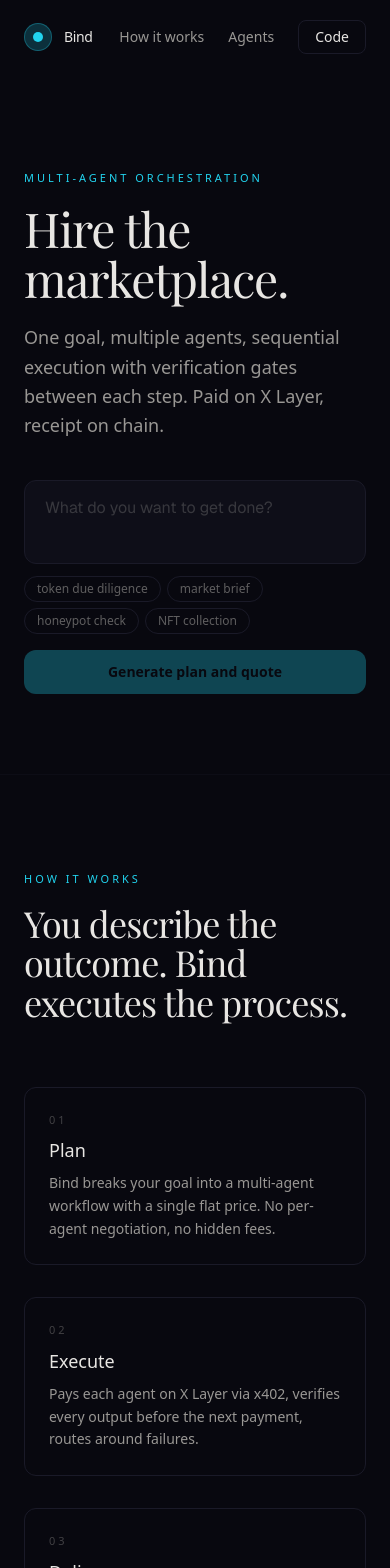
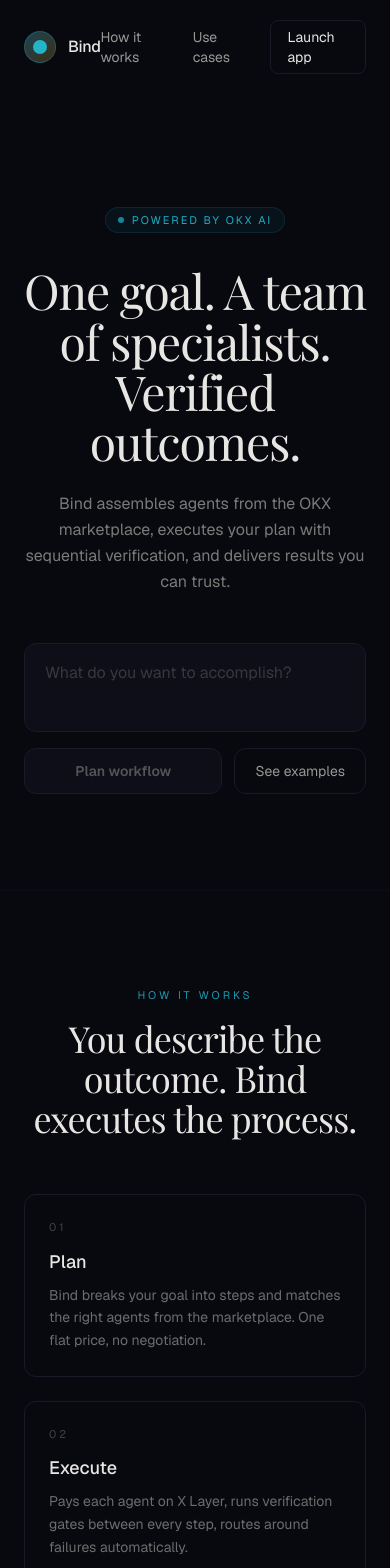
Before and after one commit to jenzylove/bind-frontend, a Next.js app: page / in a window 390 px wide. Shown: the top 1568 px of the page. Built offline with nearby package versions, Linux system fonts and the light colour scheme; a web font is replaced by a local one.

Commit message:
landing: complete redesign — minimal, clean, premium
Hero with serif headline, input as primary CTA, 3-step How it works,
6 use case cards, gold accent added to avatar, OKX badge, footer.
Landing page is the product, not a pitch.

```diff
--- a/src/app/page.tsx
+++ b/src/app/page.tsx
@@ -3,338 +3,231 @@
 import { useState } from "react";
 import { motion } from "motion/react";
 
-type Plan = {
-  planId: string;
-  steps: { step: number; agentName: string; serviceName: string; fee: number }[];
-  total: number;
-};
-
-type Execution = {
-  executionId: string;
-  status: "completed" | "partial" | "failed";
-  stepResults: { step: number; agentName: string; status: string }[];
-  totalPaid: number;
-};
-
-const SAMPLE_GOALS = [
-  "token due diligence",
-  "market brief",
-  "honeypot check",
-  "NFT collection",
+const USE_CASES = [
+  { emoji: "🎨", title: "NFT Collection", desc: "Generate art, metadata, deploy, mint, and launch in one mission." },
+  { emoji: "📄", title: "Smart Contract", desc: "Design, audit, deploy, and verify a contract end to end." },
+  { emoji: "📊", title: "Market Research", desc: "Gather on-chain data, social sentiment, and market intelligence." },
+  { emoji: "📱", title: "Web App", desc: "Design, build, deploy frontends with specialized builder agents." },
+  { emoji: "📈", title: "Marketing", desc: "Campaign strategy, content creation, and publication across channels." },
+  { emoji: "⚡", title: "Custom Mission", desc: "Describe what you need. Bind finds the right agents for that goal." },
 ];
 
-export default function Home() {
+export default function Landing() {
   const [goal, setGoal] = useState("");
-  const [plan, setPlan] = useState<Plan | null>(null);
-  const [execution, setExecution] = useState<Execution | null>(null);
-  const [loading, setLoading] = useState<"plan" | "execute" | null>(null);
-
-  const handleGeneratePlan = async () => {
-    if (!goal.trim()) return;
-    setLoading("plan");
-    setExecution(null);
-    try {
-      const res = await fetch("https://bind-production-f593.up.railway.app/bind/plan", {
-        method: "POST",
-        headers: { "Content-Type": "application/json" },
-        body: JSON.stringify({ goal: goal.trim() }),
-      });
-      const data = await res.json();
-      setPlan({
-        planId: data.plan.planId,
-        steps: data.plan.steps.map((s: any) => ({
-          step: s.step,
-          agentName: s.agent.name,
-          serviceName: s.agent.serviceName,
-          fee: s.agent.feeAmount,
-        })),
-        total: data.plan.totalPriceUsdt,
-      });
-    } catch {
-      /* demo */
-    } finally {
-      setLoading(null);
-    }
-  };
-
-  const handleExecute = async () => {
-    if (!plan) return;
-    setLoading("execute");
-    try {
-      const res = await fetch("https://bind-production-f593.up.railway.app/bind/execute", {
-        method: "POST",
-        headers: { "Content-Type": "application/json" },
-        body: JSON.stringify({ planId: plan.planId }),
-      });
-      const data = await res.json();
-      setExecution({
-        executionId: data.executionId || "-",
-        status: data.status,
-        stepResults: data.stepResults.map((r: any) => ({
-          step: r.step,
-          agentName: r.agentName,
-          status: r.status === "passed" ? "passed" : "failed",
-        })),
-        totalPaid: data.totalPaid || plan.total,
-      });
-    } catch {
-      /* demo */
-    } finally {
-      setLoading(null);
-    }
-  };
-
-  const agents = [
-    { name: "CertiK", cat: "Security", price: "0.001", color: "from-cyan to-blue-400" },
-    { name: "Sentiment Oracle", cat: "Sentiment", price: "0.10", color: "from-violet-400 to-purple-500" },
-    { name: "Predexon", cat: "Market Data", price: "0.01", color: "from-emerald-400 to-teal-500" },
-    { name: "Fan Token Intel", cat: "Market Regime", price: "0.02", color: "from-amber-400 to-orange-500" },
-  ];
 
   return (
-    <main className="min-h-[100dvh]">
+    <main className="min-h-[100dvh] bg-navy text-ivory font-sans">
+      {/* header */}
       <header className="flex items-center justify-between px-6 py-5 max-w-6xl mx-auto">
         <div className="flex items-center gap-3">
-          <div className="w-7 h-7 rounded-full bg-cyan/20 border border-cyan/30 flex items-center justify-center">
-            <div className="w-2.5 h-2.5 rounded-full bg-cyan" />
+          <div className="w-8 h-8 rounded-full bg-gradient-to-br from-cyan/30 to-amber-400/20 border border-cyan/20 flex items-center justify-center overflow-hidden">
+            <div className="w-3.5 h-3.5 rounded-full bg-cyan/80" />
           </div>
-          <span className="text-sm font-medium text-ivory tracking-tight">Bind</span>
+          <span className="text-base font-medium text-ivory tracking-tight">Bind</span>
         </div>
         <nav className="flex items-center gap-6 text-sm text-ivory-muted">
           <a href="#how" className="hover:text-ivory transition-colors">How it works</a>
-          <a href="#agents" className="hover:text-ivory transition-colors">Agents</a>
+          <a href="#use-cases" className="hover:text-ivory transition-colors">Use cases</a>
           <a
-            href="https://github.com/jenzylove/bind"
-            className="px-4 py-1.5 rounded-lg border border-navy-border text-ivory hover:border-cyan/30 hover:text-cyan transition-all"
+            href="https://bind-frontend.vercel.app"
+            className="px-4 py-1.5 rounded-lg border border-navy-border text-ivory hover:border-cyan/40 hover:text-cyan transition-all text-sm"
           >
-            Code
+            Launch app
           </a>
         </nav>
       </header>
 
-      <section className="px-6 pt-24 pb-20 max-w-6xl mx-auto">
-        <div className="grid lg:grid-cols-2 gap-16 items-center">
-          <div>
+      {/* hero */}
+      <section className="px-6 pt-28 pb-24 max-w-4xl mx-auto">
         <motion.div
-              initial={{ opacity: 0, y: 20 }}
+          initial={{ opacity: 0, y: 24 }}
           animate={{ opacity: 1, y: 0 }}
-              transition={{ duration: 0.6, ease: [0.16, 1, 0.3, 1] }}
+          transition={{ duration: 0.7, ease: [0.16, 1, 0.3, 1] }}
+          className="text-center"
         >
-              <p className="text-[11px] tracking-[3px] uppercase text-cyan mb-4">Multi-agent orchestration</p>
-              <h1 className="font-serif text-5xl md:text-6xl lg:text-7xl leading-[1.05] tracking-tight text-ivory">
-                Hire the marketplace.
+          <div className="inline-flex items-center gap-2 px-3 py-1 rounded-full bg-cyan/5 border border-cyan/10 text-[11px] tracking-[2px] uppercase text-cyan/80 mb-8">
+            <span className="w-1.5 h-1.5 rounded-full bg-cyan/60" />
+            Powered by OKX AI
+          </div>
+
+          <h1 className="font-serif text-5xl md:text-7xl leading-[1.05] tracking-tight text-ivory max-w-3xl mx-auto">
+            One goal. A team of specialists. Verified outcomes.
           </h1>
-              <p className="text-lg text-ivory-muted leading-relaxed mt-5 max-w-md">
-                One goal, multiple agents, sequential execution with verification
-                gates between each step. Paid on X Layer, receipt on chain.
+
+          <p className="text-base md:text-lg text-ivory-muted/80 leading-relaxed mt-6 max-w-xl mx-auto">
+            Bind assembles agents from the OKX marketplace, executes your plan with sequential verification, and delivers results you can trust.
           </p>
         </motion.div>
 
         <motion.div
           initial={{ opacity: 0, y: 16 }}
           animate={{ opacity: 1, y: 0 }}
-              transition={{ duration: 0.6, delay: 0.2, ease: [0.16, 1, 0.3, 1] }}
-              className="mt-10"
+          transition={{ duration: 0.6, delay: 0.25, ease: [0.16, 1, 0.3, 1] }}
+          className="max-w-xl mx-auto mt-12"
         >
-              <div className="bg-navy-light border border-navy-border rounded-xl px-5 py-3.5 transition-colors focus-within:border-cyan/20">
+          <div className="bg-navy-light border border-navy-border rounded-xl px-5 py-4 transition-colors focus-within:border-cyan/30">
             <textarea
               value={goal}
               onChange={(e) => setGoal(e.target.value)}
-                  placeholder="What do you want to get done?"
+              placeholder="What do you want to accomplish?"
               className="w-full bg-transparent border-none text-ivory text-base outline-none resize-none min-h-[48px] font-sans leading-relaxed placeholder:text-ivory-muted/30"
               rows={1}
             />
           </div>
-              <div className="flex gap-1.5 flex-wrap mt-3">
-                {SAMPLE_GOALS.map((g) => (
-                  <button
-                    key={g}
-                    onClick={() => setGoal(g)}
-                    className="text-xs px-3 py-1 rounded-full border border-navy-border text-ivory-muted/60 hover:border-cyan/30 hover:text-cyan transition-all"
+          <div className="flex items-center gap-3 mt-4">
+            <a
+              href={goal.trim() ? `https://bind-frontend.vercel.app?goal=${encodeURIComponent(goal.trim())}` : "#"}
+              className={`flex-1 py-3 rounded-xl text-sm font-semibold text-center transition-all active:scale-[0.98] ${
+                goal.trim()
+                  ? "bg-cyan text-navy hover:bg-cyan/90"
+                  : "bg-navy-light border border-navy-border text-ivory-muted/50"
+              }`}
             >
-                    {g}
-                  </button>
-                ))}
-              </div>
-              <button
-                onClick={handleGeneratePlan}
-                disabled={!goal.trim() || loading === "plan"}
-                className="w-full mt-4 py-3 rounded-xl bg-cyan text-navy font-semibold text-sm hover:bg-cyan/90 transition-all disabled:opacity-30 disabled:cursor-not-allowed active:scale-[0.98]"
+              Plan workflow
+            </a>
+            <a
+              href="#use-cases"
+              className="px-5 py-3 rounded-xl text-sm text-ivory-muted border border-navy-border hover:border-cyan/30 hover:text-cyan transition-all"
             >
-                {loading === "plan" ? "Planning..." : "Generate plan and quote"}
-              </button>
-            </motion.div>
-          </div>
-
-          <motion.div
-            initial={{ opacity: 0, x: 30 }}
-            animate={{ opacity: 1, x: 0 }}
-            transition={{ duration: 0.7, delay: 0.3, ease: [0.16, 1, 0.3, 1] }}
-            className="hidden lg:block"
-          >
-            <div className="bg-navy-light border border-navy-border rounded-2xl p-6">
-              <p className="text-[11px] tracking-[2px] uppercase text-ivory-muted/50 mb-5">Execution pipeline</p>
-              <div className="space-y-3">
-                {agents.map((a, i) => (
-                  <div key={a.name}>
-                    <div className="flex items-center gap-4 p-3 rounded-lg bg-navy/50 border border-navy-border/50">
-                      <div className={`w-2 h-2 rounded-full bg-gradient-to-br ${a.color}`} />
-                      <div className="flex-1 min-w-0">
-                        <p className="text-sm font-medium text-ivory">{a.name}</p>
-                        <p className="text-xs text-ivory-muted/60">{a.cat}</p>
-                      </div>
-                      <p className="text-xs font-mono text-ivory-muted">{a.price} USDT</p>
-                    </div>
-                    {i < agents.length - 1 && (
-                      <div className="flex justify-center py-0.5">
-                        <svg width="12" height="12" viewBox="0 0 12 12" fill="none" className="text-navy-border">
-                          <path d="M6 2v8M3 7l3 3 3-3" stroke="currentColor" strokeWidth="1.5" strokeLinecap="round" strokeLinejoin="round"/>
-                        </svg>
-                      </div>
-                    )}
-                  </div>
-                ))}
-              </div>
-              <div className="mt-4 pt-4 border-t border-navy-border/50 flex items-center justify-between">
-                <p className="text-xs text-ivory-muted/50">Verification gate between each step</p>
-                <p className="text-xs font-mono text-cyan">~0.131 USDT total</p>
-              </div>
+              See examples
+            </a>
           </div>
         </motion.div>
-        </div>
       </section>
 
-      {plan && (
-        <motion.section
-          initial={{ opacity: 0, y: 30 }}
-          animate={{ opacity: 1, y: 0 }}
-          transition={{ duration: 0.5, ease: [0.16, 1, 0.3, 1] }}
-          className="px-6 pb-32 max-w-2xl mx-auto"
-        >
-          <div className="flex items-center justify-between bg-navy-light border border-navy-border rounded-xl px-5 py-4 mb-6">
-            <div>
-              <p className="text-xs text-ivory-muted">Estimated total</p>
-              <p className="text-3xl font-semibold text-cyan tracking-tight mt-0.5">
-                {plan.total.toFixed(3)}{" "}
-                <span className="text-sm font-normal text-ivory-muted">USDT</span>
-              </p>
-            </div>
-            <div className="text-right">
-              <p className="text-xs text-ivory-muted">{plan.steps.length} agents</p>
-              <p className="text-xs text-cyan/70 mt-0.5">verification gates active</p>
-            </div>
-          </div>
-
-          <div className="space-y-1.5">
-            {plan.steps.map((step, i) => (
-              <div key={step.step}>
-                <div className="flex items-center gap-4 bg-navy-light border border-navy-border rounded-lg px-4 py-3.5 hover:border-cyan/10 transition-colors">
-                  <div className="w-7 h-7 rounded-full bg-navy-border flex items-center justify-center text-xs font-semibold text-ivory-muted shrink-0">
-                    {step.step}
-                  </div>
-                  <div className="flex-1 min-w-0">
-                    <p className="text-sm font-medium text-ivory">{step.agentName}</p>
-                    <p className="text-xs text-ivory-muted truncate">{step.serviceName}</p>
-                  </div>
-                  <p className="text-sm font-medium text-cyan">{step.fee.toFixed(3)}</p>
-                </div>
-                {i < plan.steps.length - 1 && (
-                  <div className="flex justify-center py-1 gap-2 items-center">
-                    <span className="text-[10px] uppercase tracking-wider text-ivory-muted/30">verify</span>
-                    <svg width="8" height="8" viewBox="0 0 8 8" fill="none" className="text-navy-border">
-                      <path d="M4 0v8M2 6l2 2 2-2" stroke="currentColor" strokeWidth="1.5" strokeLinecap="round" strokeLinejoin="round"/>
-                    </svg>
-                  </div>
-                )}
-              </div>
-            ))}
-          </div>
-
-          {!execution && (
-            <button
-              onClick={handleExecute}
-              disabled={loading === "execute"}
-              className="w-full mt-6 py-3.5 rounded-xl bg-cyan text-navy font-semibold text-sm hover:bg-cyan/90 transition-all disabled:opacity-30 disabled:cursor-not-allowed active:scale-[0.98]"
-            >
-              {loading === "execute" ? "Executing, paying agents sequentially..." : "Execute and pay agents"}
-            </button>
-          )}
-
-          {execution && (
+      {/* How it works — 3 steps */}
+      <section id="how" className="px-6 py-24 max-w-5xl mx-auto border-t border-navy-border/30">
         <motion.div
           initial={{ opacity: 0, y: 20 }}
-              animate={{ opacity: 1, y: 0 }}
-              transition={{ duration: 0.4 }}
-              className="mt-8 bg-navy-light border border-navy-border rounded-xl overflow-hidden"
+          whileInView={{ opacity: 1, y: 0 }}
+          viewport={{ once: true }}
+          transition={{ duration: 0.5, ease: [0.16, 1, 0.3, 1] }}
         >
-              <div className="flex items-center justify-between px-5 py-4 border-b border-navy-border">
-                <p className="text-sm font-medium text-ivory">Execution complete</p>
-                <span className="text-[11px] font-semibold px-2.5 py-1 rounded-full bg-cyan-dim text-cyan border border-cyan-border">
-                  {execution.stepResults.filter(r => r.status === "passed").length}/{execution.stepResults.length} passed
-                </span>
-              </div>
-              {execution.stepResults.map((sr) => (
-                <div key={sr.step} className="flex items-center justify-between px-5 py-3 border-b border-navy-border/50 last:border-b-0">
-                  <p className="text-sm text-ivory/80">{sr.agentName}</p>
-                  <span className={sr.status === "passed" ? "text-cyan" : "text-red-400"}>
-                    {sr.status === "passed" ? "verified" : "failed"}
-                  </span>
-                </div>
-              ))}
-              <div className="px-5 py-3 bg-navy/50 flex items-center justify-between text-xs text-ivory-muted">
-                <span>{execution.executionId.slice(0, 8)}</span>
-                <span>{execution.totalPaid.toFixed(3)} USDT settled</span>
-              </div>
-            </motion.div>
-          )}
-        </motion.section>
-      )}
-
-      <section id="how" className="px-6 py-24 max-w-6xl mx-auto border-t border-navy-border/30">
-        <div className="max-w-2xl">
-          <p className="text-[11px] tracking-[3px] uppercase text-cyan mb-4">How it works</p>
-          <h2 className="font-serif text-4xl md:text-5xl leading-[1.1] tracking-tight text-ivory">
+          <p className="text-[11px] tracking-[3px] uppercase text-cyan/70 mb-4 text-center">
+            How it works
+          </p>
+          <h2 className="font-serif text-4xl md:text-5xl leading-[1.1] tracking-tight text-ivory text-center max-w-xl mx-auto">
             You describe the outcome. Bind executes the process.
           </h2>
-        </div>
-        <div className="grid md:grid-cols-3 gap-8 mt-16">
+        </motion.div>
+
+        <div className="grid md:grid-cols-3 gap-6 mt-14">
           {[
-            { n: "01", t: "Plan", d: "Bind breaks your goal into a multi-agent workflow with a single flat price. No per-agent negotiation, no hidden fees." },
-            { n: "02", t: "Execute", d: "Pays each agent on X Layer via x402, verifies every output before the next payment, routes around failures." },
-            { n: "03", t: "Deliver", d: "Bundles all verified outputs into one deliverable with an on-chain receipt. Three agents, one outcome." },
-          ].map((s) => (
-            <div key={s.n} className="border border-navy-border rounded-xl p-6 hover:border-cyan/10 transition-colors">
-              <p className="text-[11px] tracking-[3px] uppercase text-ivory-muted/40 mb-2">{s.n}</p>
+            {
+              n: "01",
+              t: "Plan",
+              d: "Bind breaks your goal into steps and matches the right agents from the marketplace. One flat price, no negotiation.",
+            },
+            {
+              n: "02",
+              t: "Execute",
+              d: "Pays each agent on X Layer, runs verification gates between every step, routes around failures automatically.",
+            },
+            {
+              n: "03",
+              t: "Deliver",
+              d: "Bundles verified outputs into one deliverable with an on-chain receipt spanning every agent and payment.",
+            },
+          ].map((s, i) => (
+            <motion.div
+              key={s.n}
+              initial={{ opacity: 0, y: 20 }}
+              whileInView={{ opacity: 1, y: 0 }}
+              viewport={{ once: true }}
+              transition={{ duration: 0.5, delay: i * 0.1, ease: [0.16, 1, 0.3, 1] }}
+              className="border border-navy-border rounded-xl p-6 hover:border-cyan/15 transition-colors"
+            >
+              <p className="text-[11px] tracking-[3px] uppercase text-ivory-muted/40 mb-3">{s.n}</p>
               <p className="text-lg font-medium text-ivory mb-2">{s.t}</p>
-              <p className="text-sm text-ivory-muted leading-relaxed">{s.d}</p>
-            </div>
+              <p className="text-sm text-ivory-muted/70 leading-relaxed">{s.d}</p>
+            </motion.div>
           ))}
         </div>
       </section>
 
-      <section id="agents" className="px-6 py-24 max-w-6xl mx-auto border-t border-navy-border/30">
-        <p className="text-[11px] tracking-[3px] uppercase text-cyan mb-4">Agent catalog</p>
-        <h2 className="font-serif text-4xl md:text-5xl leading-[1.1] tracking-tight text-ivory mb-10">
-          Real agents, real endpoints, live on the marketplace.
+      {/* Use cases */}
+      <section id="use-cases" className="px-6 py-24 max-w-5xl mx-auto border-t border-navy-border/30">
+        <motion.div
+          initial={{ opacity: 0, y: 20 }}
+          whileInView={{ opacity: 1, y: 0 }}
+          viewport={{ once: true }}
+          transition={{ duration: 0.5, ease: [0.16, 1, 0.3, 1] }}
+          className="text-center mb-12"
+        >
+          <p className="text-[11px] tracking-[3px] uppercase text-cyan/70 mb-4">
+            Use cases
+          </p>
+          <h2 className="font-serif text-4xl md:text-5xl leading-[1.1] tracking-tight text-ivory">
+            Built for any outcome
           </h2>
-        <div className="grid md:grid-cols-2 gap-4">
-          {agents.map((a) => (
-            <div key={a.name} className="flex items-center gap-4 bg-navy-light border border-navy-border rounded-lg p-4">
-              <div className={`w-10 h-10 rounded-lg bg-gradient-to-br ${a.color} flex items-center justify-center text-navy font-bold text-sm`}>
-                {a.name[0]}
-              </div>
-              <div className="flex-1">
-                <p className="text-sm font-medium text-ivory">{a.name}</p>
-                <p className="text-xs text-ivory-muted">{a.cat}</p>
-              </div>
-              <p className="text-sm font-mono text-cyan">{a.price} USDT</p>
-            </div>
+        </motion.div>
+
+        <div className="grid sm:grid-cols-2 lg:grid-cols-3 gap-4">
+          {USE_CASES.map((uc, i) => (
+            <motion.div
+              key={uc.title}
+              initial={{ opacity: 0, y: 16 }}
+              whileInView={{ opacity: 1, y: 0 }}
+              viewport={{ once: true }}
+              transition={{ duration: 0.4, delay: i * 0.05, ease: [0.16, 1, 0.3, 1] }}
+              className="bg-navy-light border border-navy-border rounded-xl p-5 hover:border-cyan/15 transition-colors group"
+            >
+              <span className="text-xl mb-3 block">{uc.emoji}</span>
+              <p className="text-sm font-medium text-ivory mb-1.5">{uc.title}</p>
+              <p className="text-xs text-ivory-muted/60 leading-relaxed">{uc.desc}</p>
+            </motion.div>
           ))}
         </div>
       </section>
 
-      <footer className="text-center text-xs text-ivory-muted/30 py-8 border-t border-navy-border/30">
-        Built for the OKX AI Genesis Hackathon
+      {/* CTA */}
+      <section className="px-6 py-24 max-w-2xl mx-auto text-center border-t border-navy-border/30">
+        <motion.div
+          initial={{ opacity: 0, y: 16 }}
+          whileInView={{ opacity: 1, y: 0 }}
+          viewport={{ once: true }}
+          transition={{ duration: 0.5, ease: [0.16, 1, 0.3, 1] }}
+        >
+          <h2 className="font-serif text-3xl md:text-4xl leading-[1.1] tracking-tight text-ivory">
+            Ready to build your first mission?
+          </h2>
+          <p className="text-sm text-ivory-muted/70 mt-4 max-w-sm mx-auto">
+            No CLI, no wallet setup, no per-agent negotiation. Describe what you need and execute.
+          </p>
+          <div className="mt-8 max-w-md mx-auto">
+            <div className="bg-navy-light border border-navy-border rounded-xl px-4 py-3 transition-colors focus-within:border-cyan/30">
+              <textarea
+                placeholder="What do you want to accomplish?"
+                className="w-full bg-transparent border-none text-ivory text-sm outline-none resize-none min-h-[40px] font-sans leading-relaxed placeholder:text-ivory-muted/30"
+                rows={1}
+              />
+            </div>
+            <a
+              href="https://bind-frontend.vercel.app"
+              className="block w-full mt-3 py-3 rounded-xl bg-cyan text-navy text-sm font-semibold text-center hover:bg-cyan/90 transition-all active:scale-[0.98]"
+            >
+              Start your first mission
+            </a>
+          </div>
+        </motion.div>
+      </section>
+
+      {/* footer */}
+      <footer className="px-6 py-10 max-w-5xl mx-auto border-t border-navy-border/20">
+        <div className="flex flex-col md:flex-row items-center justify-between gap-4">
+          <div className="flex items-center gap-2 text-sm text-ivory-muted/50">
+            <span className="w-5 h-5 rounded-full bg-cyan/20 border border-cyan/20 flex items-center justify-center">
+              <div className="w-2 h-2 rounded-full bg-cyan/80" />
+            </span>
+            Bind
+            <span className="mx-2">·</span>
+            <span className="text-ivory-muted/30">Powered by OKX AI · Built on X Layer</span>
+          </div>
+          <div className="flex items-center gap-4 text-xs text-ivory-muted/40">
+            <a href="https://github.com/jenzylove/bind" className="hover:text-ivory/60 transition-colors">GitHub</a>
+            <a href="https://bind-frontend.vercel.app" className="hover:text-ivory/60 transition-colors">App</a>
+          </div>
+        </div>
       </footer>
     </main>
   );
```
Also changed, not shown: src/test/setup.ts (+24 -0 lines), 1 other file (tests, documents, lock files or other folders). Lines whose indentation alone changed are shown as unchanged.
